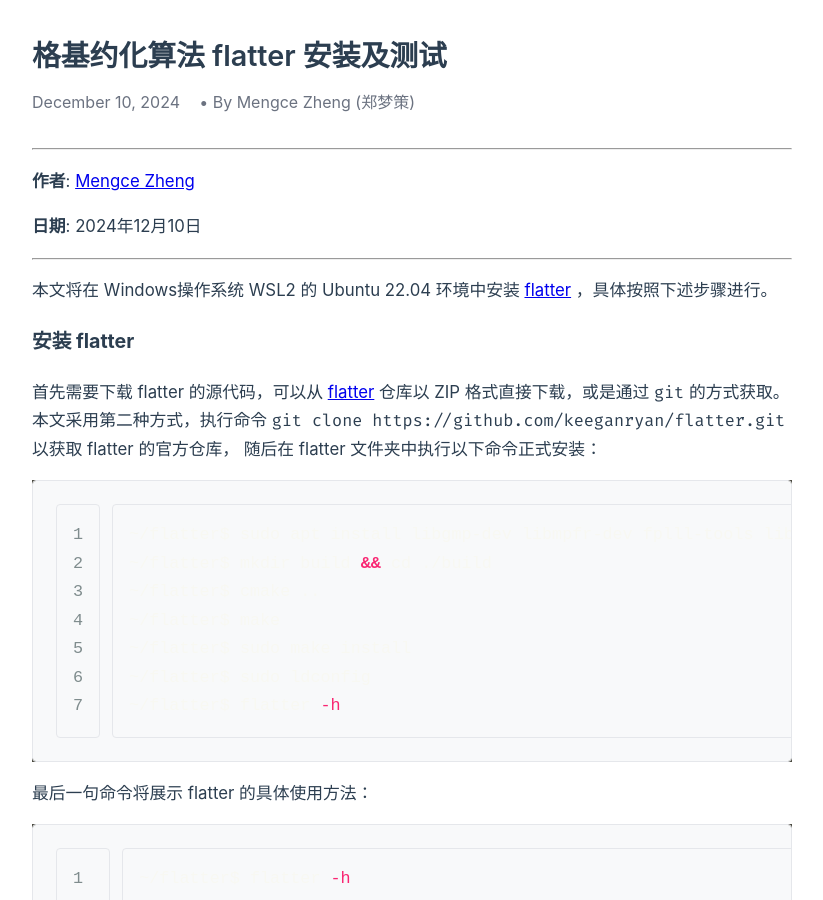
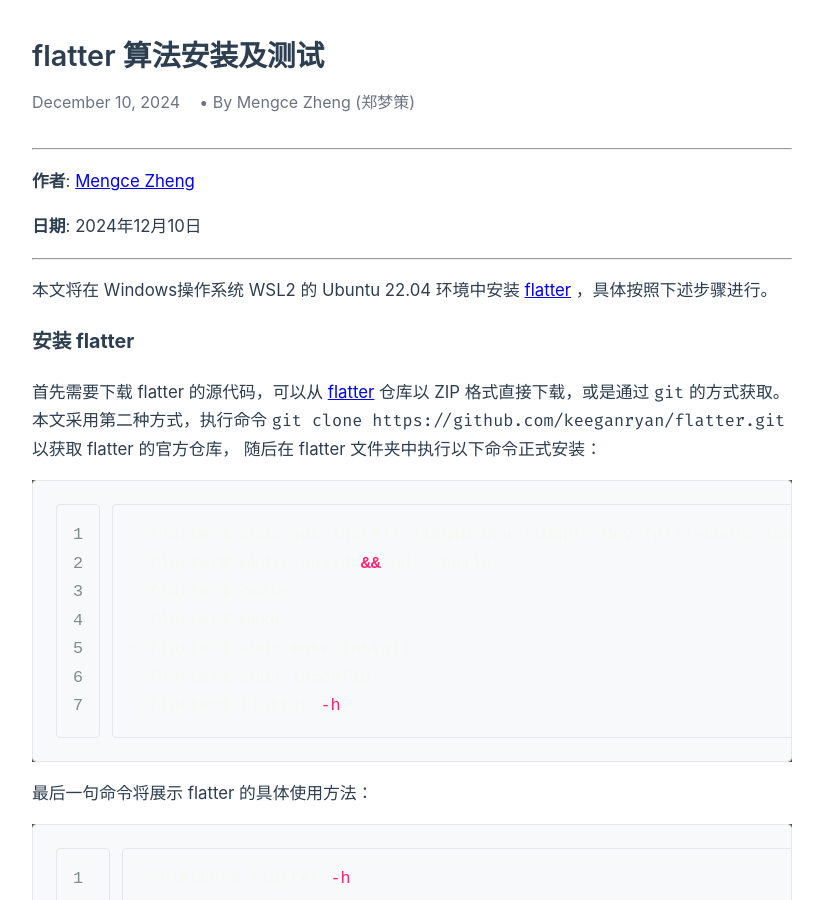
Before and after one commit to MengceZheng/MengceZheng.github.io, a Jekyll site: the page built from _posts/2024-12-10-install-flatter.md, in a window 1280 px wide and 900 px high. Shown: the whole window, without its empty margins (228-1051 px from the left). Built offline with Jekyll 4.4.1, drawn with Linux system fonts in a browser that asks for light colours.

Commit message:
docs: update note-20241210

```diff
--- a/_posts/2024-12-10-install-flatter.md
+++ b/_posts/2024-12-10-install-flatter.md
@@ -1,6 +1,6 @@
 ---
 layout: post
-title: "格基约化算法 flatter 安装及测试"
+title: "flatter 算法安装及测试"
 date: 2024-12-10
 ---
 
```
